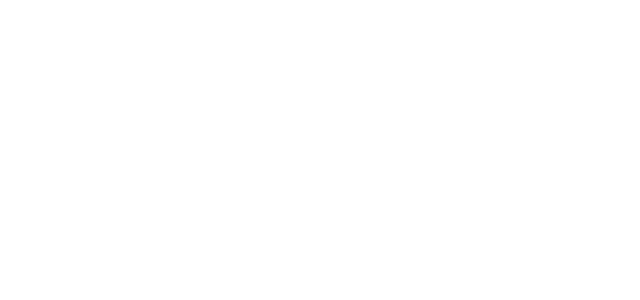
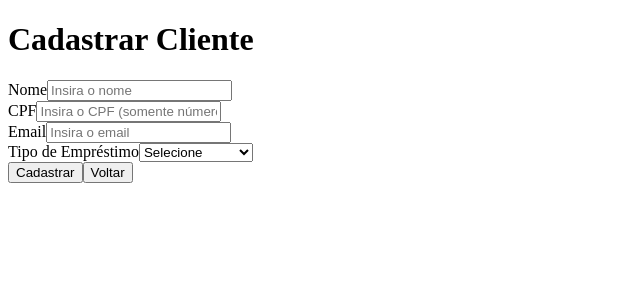
Before and after one commit to brunomacedo1203/ConsignadoManager, an Angular app in the folder Frontend/: page /cadastro in a window 1280 px wide. Before the commit this address led to /. Shown: the top 300 px of the page, without its empty margins (0-640 px from the left). Built offline with nearby package versions, Linux system fonts and the light colour scheme.

Commit message:
Iniciar criação do componente de cadastro (em progresso)

```diff
--- a/Frontend/src/app/app-routing.module.ts
+++ b/Frontend/src/app/app-routing.module.ts
@@ -1,6 +1,8 @@
 import { Routes } from '@angular/router';
 import { HomeComponent } from './pages/home/home.component';
+import { CadastroComponent } from './pages/cadastro/cadastro.component';
 
 export const routes: Routes = [
-  { path: '', component: HomeComponent }
+  { path: '', component: HomeComponent },
+  { path: 'cadastro', component: CadastroComponent }
 ];
--- /dev/null
+++ b/Frontend/src/app/componentes/cliente-form/cliente-form.component.html
@@ -0,0 +1,70 @@
+<h1>Cadastrar Cliente</h1>
+
+<form [formGroup]="clienteForm" (ngSubmit)="submit()">
+  <div class="input_box">
+    <label>Nome</label>
+    <input type="text" formControlName="nome" placeholder="Insira o nome" required>
+  </div>
+
+  <div class="input_box">
+    <label>CPF</label>
+    <input type="text" formControlName="cpf" placeholder="Insira o CPF (somente números)" required>
+  </div>
+
+  <div class="input_box">
+    <label>Email</label>
+    <input type="email" formControlName="email" placeholder="Insira o email" required>
+  </div>
+
+  <div class="input_box">
+    <label>Tipo de Empréstimo</label>
+    <select formControlName="tipoEmprestimo" required>
+      <option value="">Selecione</option>
+      <option value="INSS">INSS</option>
+      <option value="Serviço Público">Serviço Público</option>
+      <option value="Militar">Militar</option>
+      <option value="Privado">Privado</option>
+    </select>
+  </div>
+  <!--
+
+  <div class="input_box">
+    <label>Ativo</label>
+    <input type="checkbox" formControlName="ativo">
+  </div>
+
+  <div class="input_box">
+    <label>Status do Empréstimo</label>
+    <select formControlName="statusEmprestimo" required>
+      <option value="">Selecione</option>
+      <option value="Aprovado">Aprovado</option>
+      <option value="Pendente">Pendente</option>
+      <option value="Rejeitado">Rejeitado</option>
+    </select>
+  </div>
+
+  <div class="input_box">
+    <label>Valor do Empréstimo</label>
+    <input type="number" formControlName="valorEmprestimo" required>
+  </div>
+
+  <div class="input_box">
+    <label>Quantidade de Parcelas</label>
+    <input type="number" formControlName="qtdParcelas" required>
+  </div>
+
+  <div class="input_box">
+    <label>Valor da Parcela</label>
+    <input type="number" formControlName="valorParcela" required>
+  </div>
+
+  <div class="input_box">
+    <label>Data da Contratação</label>
+    <input type="date" formControlName="dataContratacao" required>
+  </div> -->
+
+  <div class="btn-box">
+    <button type="submit">Cadastrar</button>
+    <button type="button">Voltar</button>
+  </div>
+</form>
--- /dev/null
+++ b/Frontend/src/app/componentes/cliente-form/cliente-form.component.ts
@@ -0,0 +1,46 @@
+import { Component, OnInit, Output, EventEmitter } from '@angular/core'; // Corrigido o import
+import { FormControl, FormGroup, Validators } from '@angular/forms';
+import { ReactiveFormsModule } from '@angular/forms';
+import { Cliente } from '../../models/Cliente';
+
+@Component({
+  selector: 'app-cliente-form',
+  standalone: true,
+  templateUrl: './cliente-form.component.html',
+  styleUrls: ['./cliente-form.component.css'],
+  imports: [ReactiveFormsModule]
+})
+export class ClienteFormComponent implements OnInit {
+  @Output() onSubmit = new EventEmitter<Cliente>();
+
+  clienteForm!: FormGroup;
+
+  constructor() {}
+
+  ngOnInit(): void {
+    this.clienteForm = new FormGroup({
+      id: new FormControl(0),
+      nome: new FormControl('', Validators.required),
+      cpf: new FormControl('', [Validators.required, Validators.pattern(/^\d{11}$/)]),
+      email: new FormControl(''),
+      ativo: new FormControl(true),
+      dataDeCriacao: new FormControl(new Date().toISOString()),
+      dataDeAlteracao: new FormControl(new Date().toISOString()),
+      tipoEmprestimo: new FormControl('', Validators.required),
+      statusEmprestimo: new FormControl(''),
+      valorEmprestimo: new FormControl(0),
+      qtdParcelas: new FormControl(1),
+      valorParcela: new FormControl(0),
+      dataContratacao: new FormControl(''),
+    });
+  }
+
+  submit() {
+    if (this.clienteForm.valid) {
+      const cliente: Cliente = this.clienteForm.value;
+      this.onSubmit.emit(cliente);
+      console.log('Dados enviados:', cliente);
+
+    }
+  }
+}
--- /dev/null
+++ b/Frontend/src/app/pages/cadastro/cadastro.component.html
@@ -0,0 +1,3 @@
+<div>
+  <app-cliente-form (onSubmit)="createCliente($event)"></app-cliente-form>
+</div>
--- /dev/null
+++ b/Frontend/src/app/pages/cadastro/cadastro.component.ts
@@ -0,0 +1,16 @@
+import { Component } from '@angular/core';
+import { CommonModule } from '@angular/common';
+import { ClienteFormComponent } from "../../componentes/cliente-form/cliente-form.component";
+import { Cliente } from '../../models/Cliente';
+
+@Component({
+  selector: 'app-cadastro',
+  standalone: true,
+  imports: [CommonModule, ClienteFormComponent],
+  templateUrl: './cadastro.component.html',
+  styleUrl: './cadastro.component.css'
+})
+export class CadastroComponent {
+  createCliente(cliente:Cliente){};
+
+}
--- a/Frontend/src/app/pages/home/home.component.html
+++ b/Frontend/src/app/pages/home/home.component.html
@@ -1,5 +1,5 @@
 <div class="cliente-box">
-  <button>Cadastrar novo cliente</button>
+  <button [routerLink]="['/cadastro']">Cadastrar novo cliente</button>
   <div class="input-box">
     <label>Procurar:</label>
     <input type="text" placeholder="Qual o nome do cliente?" (input)="search($event)">
--- a/Frontend/src/app/pages/home/home.component.ts
+++ b/Frontend/src/app/pages/home/home.component.ts
@@ -2,13 +2,14 @@
 import { ClienteService } from '../../services/cliente.service';
 import { Cliente } from '../../models/Cliente';
 import { CommonModule } from '@angular/common';
+import { RouterModule } from '@angular/router';
 
 @Component({
   selector: 'app-home',
   standalone: true,
   templateUrl: './home.component.html',
   styleUrls: ['./home.component.css'],
-  imports: [CommonModule],
+  imports: [CommonModule, RouterModule],
 })
 export class HomeComponent implements OnInit {
   clientes: Cliente[] = [];
@@ -31,7 +32,6 @@
       });
 
       this.clientes = dadosClientes;
-      console.log('Clientes carregados:', this.clientes);
       this.clientesGeral = dados;
     });
   }
--- a/Frontend/src/main.ts
+++ b/Frontend/src/main.ts
@@ -1,13 +1,15 @@
 import { bootstrapApplication } from '@angular/platform-browser';
 import { provideHttpClient } from '@angular/common/http';
 import { provideRouter } from '@angular/router';
-import { AppComponent } from './app/app.component'; // Importando o AppComponent standalone
-import { routes } from './app/app-routing.module'; // Importando as rotas diretamente
+import { AppComponent } from './app/app.component';
+import { routes } from './app/app-routing.module';
+import { ReactiveFormsModule } from '@angular/forms';
 
 bootstrapApplication(AppComponent, {
   providers: [
     provideHttpClient(),
-    provideRouter(routes) // Passando as rotas diretamente
+    provideRouter(routes),
+    ReactiveFormsModule
   ]
 })
   .catch((err) => console.error(err));
```
Also changed, not shown: Frontend/src/app/componentes/cliente-form/cliente-form.component.css (added), Frontend/src/app/pages/cadastro/cadastro.component.css (added), 2 other files (tests, documents, lock files or other folders).
